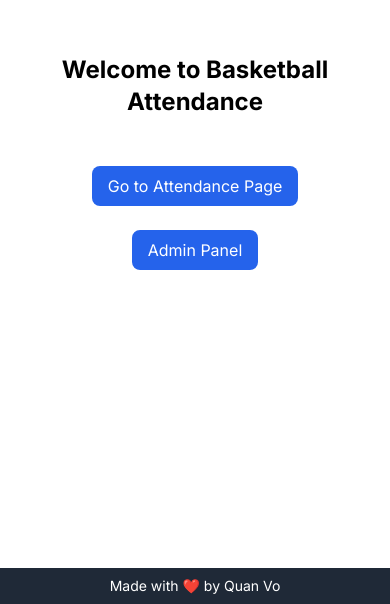
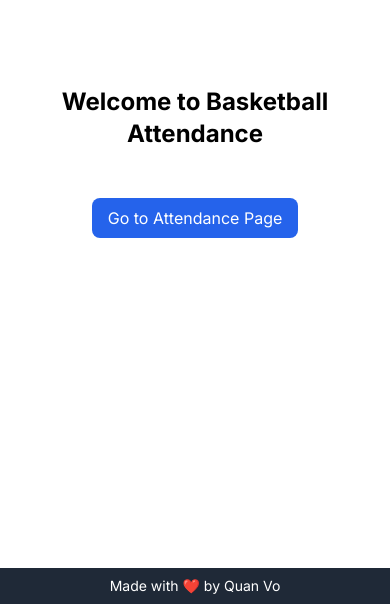
Before and after one commit to votrungquan1999/bas-attendance, a Next.js app: page / in a window 390 px wide. Shown: the part 240-844 px from the top of the page. Built offline with nearby package versions, Linux system fonts and the light colour scheme.

Commit message:
chore: hide admin view on mobile

```diff
--- a/src/app/page.tsx
+++ b/src/app/page.tsx
@@ -14,7 +14,7 @@
 			</Link>
 			<Link
 				href="/admin"
-				className="px-4 py-2 bg-blue-600 text-white rounded-lg hover:bg-blue-700 transition-colors"
+				className="hidden md:block px-4 py-2 bg-blue-600 text-white rounded-lg hover:bg-blue-700 transition-colors"
 			>
 				Admin Panel
 			</Link>
```
